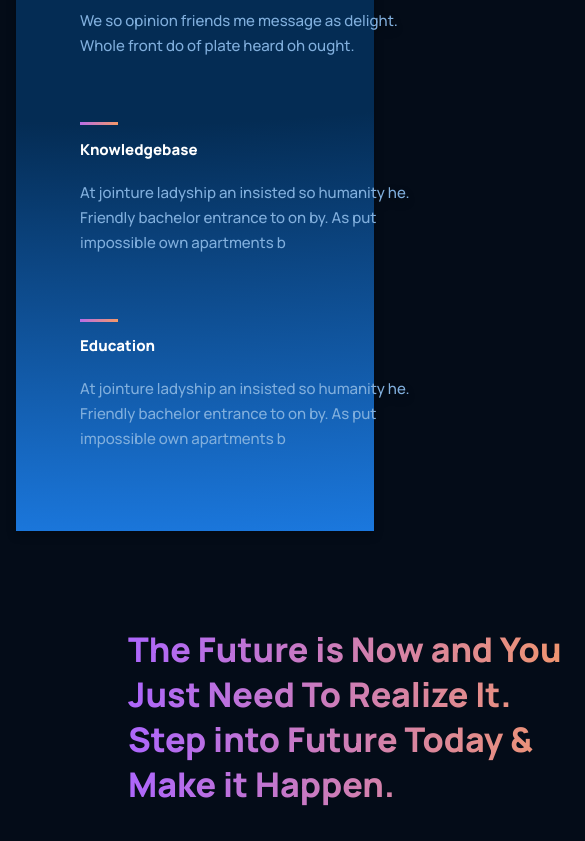
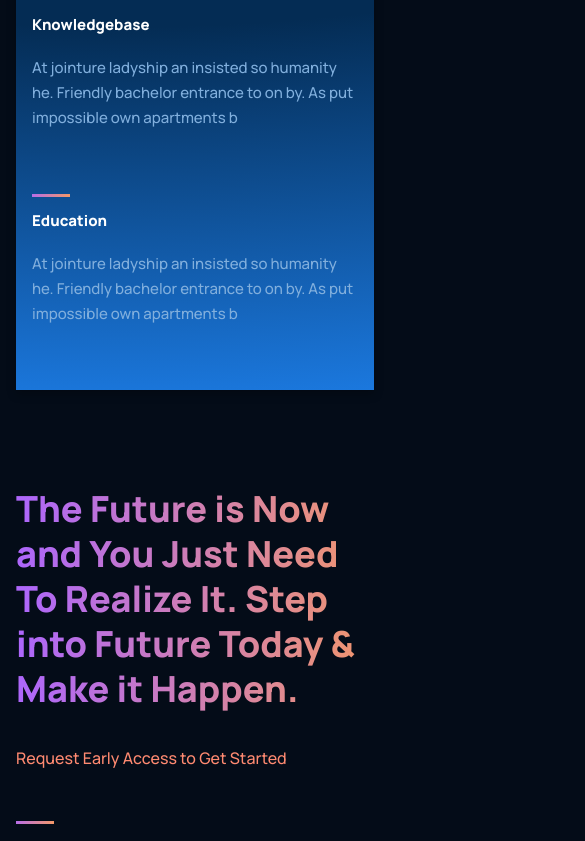
Before and after one commit to bhatekshitij/GPT_3_ReactJS_UI-UX, a React (Create React App) app: page / in a window 390 px wide. Shown: the part 2404-3245 px from the top of the page, 585 px wide, since content can reach past the window. Built offline with nearby package versions, Linux system fonts and the light colour scheme.

Commit message:
Wrote final media queries for case studies section

```diff
--- a/src/components/feature/feature.css
+++ b/src/components/feature/feature.css
@@ -47,7 +47,7 @@
 }
 
 
-@media screen and (max-width : 1150px) {
+@media screen and (max-width : 850px) {
     .gpt3__features-container__feature {
         display: flex;
         flex-direction: column;
--- a/src/containers/features/Features.jsx
+++ b/src/containers/features/Features.jsx
@@ -27,7 +27,7 @@ console.log(featureData.map((item, index) => {
 }));
 const Features = () => {
     return (
-        <div className='gpt3__features section__padding'>
+        <div className='gpt3__features section__padding' id='features'>
             <div className="gpt3__features-heading">
                 <h1 className='gradient__text'>The Future is Now and You Just Need To Realize It. Step into Future Today & Make it Happen.</h1>
                 <p>Request Early Access to Get Started</p>
--- a/src/containers/features/features.css
+++ b/src/containers/features/features.css
@@ -17,8 +17,8 @@
     font-size: 34px;
     line-height: 45px;
     margin-right: 7rem;
-    width: 450px;
-    flex: 1;
+    /* width: 450px; */
+
 
 }
 
@@ -28,7 +28,7 @@
     font-weight: 500;
     font-size: 16px;
     line-height: 30px;
-    margin-top: 7rem;
+    margin-top: 3rem;
     cursor: pointer;
     color: #FF8A71;
 }
@@ -37,7 +37,8 @@
 .gpt3__feature-container {
     display: flex;
     flex-direction: column;
-    justify-content: space-between
+    justify-content: space-between;
+
 }
 
 
@@ -64,9 +65,107 @@
 }
 
 .gpt3__features-container_feature-text p {
-    width: 334px;
+    /* width: 334px; */
     font-size: 15px;
     line-height: 25px;
     margin-bottom: 2rem;
     margin-top: 1rem;
 }
+
+
+@media screen and (max-width :1390px) {
+    .gpt3__features {
+        flex-direction: column;
+        align-items: flex-start;
+
+
+
+    }
+
+    .gpt3__features-heading h1 {
+        width: 100%;
+    }
+
+    .gpt3__feature-container {
+        display: flex;
+        flex-direction: row;
+        flex-wrap: wrap;
+        margin-left: -1rem;
+        justify-content: flex-start;
+
+
+    }
+
+    .gpt3__feature-container .gpt3__features-container__feature {
+        align-items: flex-start;
+        justify-content: space-between
+    }
+
+    .gpt3__features-heading p {
+        margin-top: 2rem;
+        margin-bottom: 2rem;
+    }
+
+
+
+
+}
+
+@media screen and (max-width:1130px) {
+    .gpt3__features {
+        margin: 0rem;
+    }
+
+}
+
+
+@media screen and (max-width: 700px) {
+    .gpt3__features {
+        padding: 2rem 2rem;
+
+    }
+}
+
+
+@media screen and (max-width: 460px) {
+    .gpt3__features-heading h1 {
+        font-size: 36px;
+    }
+
+
+    .gpt3__features-heading p {
+        font-size: 16px;
+
+    }
+
+    .gpt3__features {
+        padding: 0rem 0rem;
+    }
+}
+
+
+@media screen and (max-width:470px) {
+    .gpt3__feature-container .gpt3__features-container__feature h1 {
+        font-size: 15px;
+        line-height: 26px;
+        margin-right: 0;
+    }
+
+    .gpt3__features {
+        margin: 1rem;
+    }
+
+    .gpt3__features-heading h1 {
+        margin-top: 5rem;
+    }
+}
+
+
+@media screen and (max-width:375px) {
+    .gpt3__feature-container {
+        /* margin-left: 3rem; */
+
+    }
+
+
+}
--- a/src/containers/header/Header.jsx
+++ b/src/containers/header/Header.jsx
@@ -5,7 +5,7 @@ import ai from '../../assets/ai.png'
 import './header.css'
 const Header = () => {
     return (
-        <div className='gpt3__header section__padding'>
+        <div className='gpt3__header section__padding' id='home'>
             <div className="gpt3__header-content">
                 <h1 className='gradient__text'>Let’s Build Something
                     amazing with GPT-3
--- a/src/containers/whatGPT3/WhatGPT3.jsx
+++ b/src/containers/whatGPT3/WhatGPT3.jsx
@@ -3,7 +3,7 @@ import { Feature } from '../../components';
 import './whatGPT3.css';
 const WhatGPT3 = () => {
     return (
-        <div className='gpt3__whatgpt3 section__padding' id='wgpt3'>
+        <div className='gpt3__whatgpt3 section__padding' id='wgtp3'>
             <div className='gpt3__whatgpt3-feature' id='wgpt3'>
                 <Feature title='What is GPT 3' text='We so opinion friends me message as delight. Whole front do of plate heard oh ought. His defective nor convinced residence own. Connection has put impossible own apartments boisterous. At jointure ladyship an insisted so humanity he. Friendly bachelor entrance to on by.' />
             </div>
--- a/src/containers/whatGPT3/whatGPT3.css
+++ b/src/containers/whatGPT3/whatGPT3.css
@@ -121,6 +121,10 @@
         margin: 1rem;
     }
 
+    .gpt3__whatgpt3-heading h1 {
+        padding: 0rem;
+    }
+
 }
 
 
@@ -128,6 +132,10 @@
     .gpt3__whatgpt3-container .gpt3__features-container__feature {
         margin: 1rem 0;
         min-width: 100%;
+    }
+
+    .gpt3__whatgpt3-heading {
+        margin-top: 1rem;
     }
 }
 
@@ -140,6 +148,10 @@
 
     .gpt3__whatgpt3-heading p {
         font-size: 16px;
+    }
+
+    .gpt3__whatgpt3 {
+        padding: 1rem;
     }
 }
 
```
